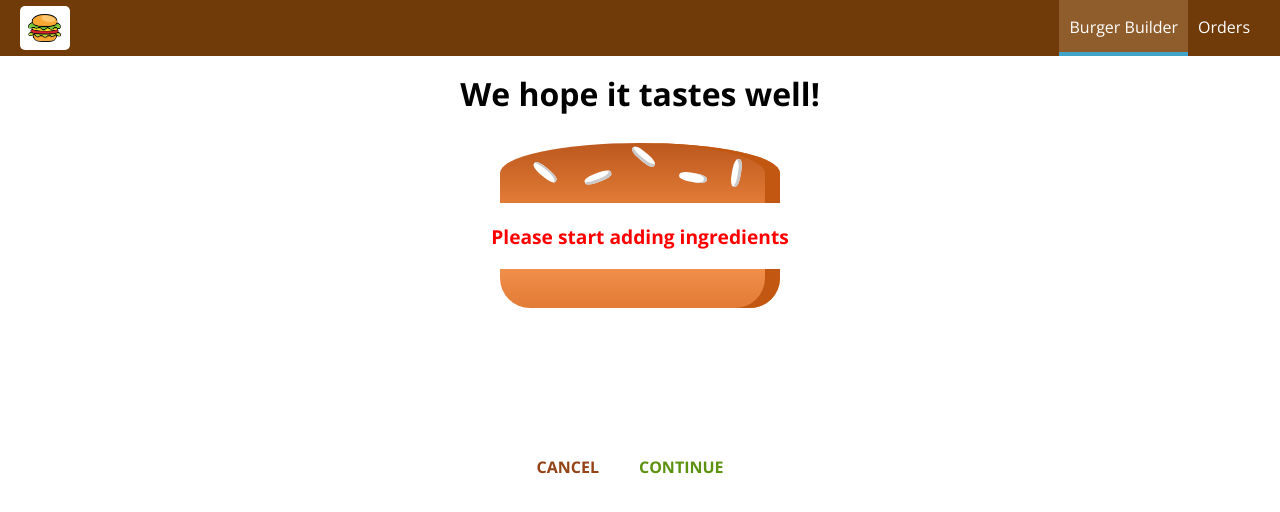
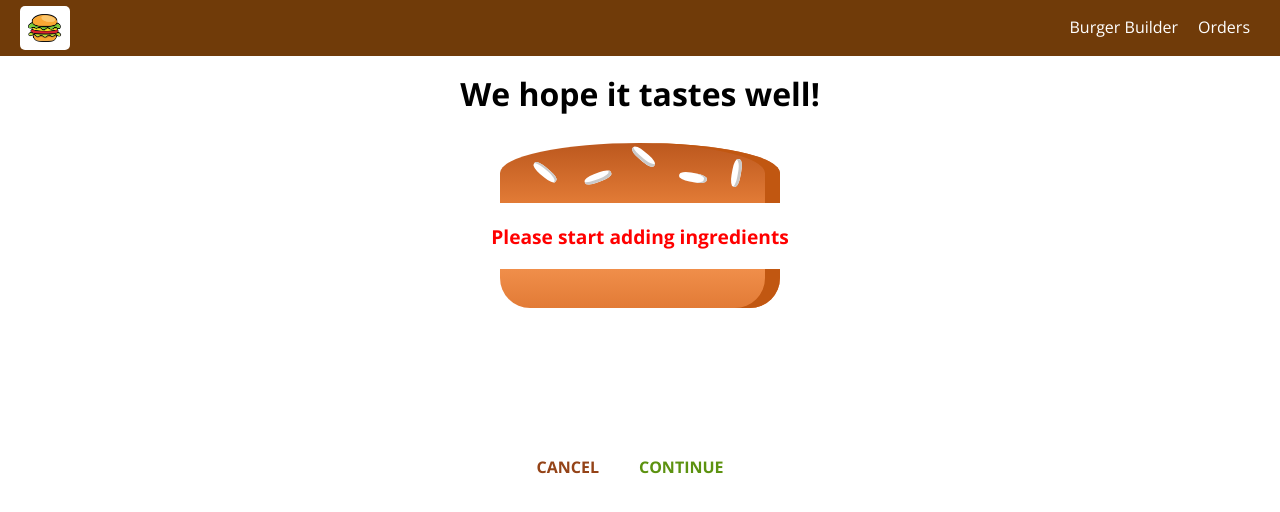
Before and after one commit to reymillenium/udemy_reactjs_burger_builder, a React (Create React App) app: page /checkout in a window 1280 px wide. Shown: the top 512 px of the page. Built offline with nearby package versions, Linux system fonts and the light colour scheme.

Commit message:
Modified the NavigationItems component, by passing the parameter exact, into the NavigationItem. Modified the NavigationItem component, by using a NavLink instead of a classic a element.

```diff
--- a/src/components/Navigation/NavigationItems/NavigationItem/NavigationItem.js
+++ b/src/components/Navigation/NavigationItems/NavigationItem/NavigationItem.js
@@ -1,13 +1,21 @@
 import React from "react";
+import {NavLink} from "react-router-dom";
+
 import classes from './NavigationItem.module.scss';
 import PropTypes from 'prop-types';
 
 const navigationItem = (props) => (
     <li className={classes.NavigationItem}>
-        <a
-            href={props.href}
-            className={props.active ? classes.active : null}
-        >{props.children}</a>
+        {/*<a*/}
+        {/*    href={props.href}*/}
+        {/*    className={props.active ? classes.active : null}*/}
+        {/*>{props.children}</a>*/}
+        <NavLink
+            to={props.href}
+            exact={props.exact}
+            activeClassName={classes.active}>
+            {props.children}
+        </NavLink>
     </li>
 );
 
--- a/src/components/Navigation/NavigationItems/NavigationItems.js
+++ b/src/components/Navigation/NavigationItems/NavigationItems.js
@@ -5,7 +5,7 @@ import NavigationItem from "./NavigationItem/NavigationItem";
 
 const navigationItems = (props) => (
     <ul className={classes.NavigationItems}>
-        <NavigationItem href={"/"} active={true}>Burger Builder</NavigationItem>
+        <NavigationItem href={"/"} exact={true}>Burger Builder</NavigationItem>
         <NavigationItem href={"/orders"}>Orders</NavigationItem>
     </ul>
 );
```
